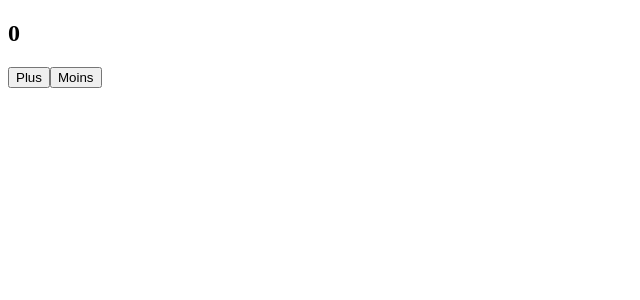
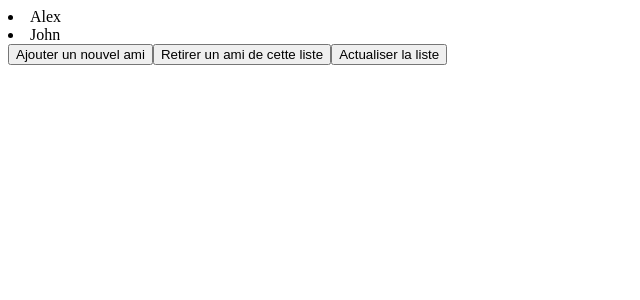
Before and after one commit to ThibautRingdev/react-demos-with-vite, a React (Vite) app: page / in a window 1280 px wide. Shown: the top 300 px of the page, without its empty margins (0-640 px from the left). Built offline with nearby package versions, Linux system fonts and the light colour scheme.

Commit message:
add update and remove operations on array state

```diff
--- a/src/App.jsx
+++ b/src/App.jsx
@@ -1,14 +1,21 @@
 import { useState } from "react";
 
 const App = () => {
- const [count, setCount] = useState(0);
- const increment = () => setCount(count+1);
- const decrement = () => setCount(count-1);
+  const [friends, setFriends] = useState(['Alex', 'John'])
+
+  const addOneFriend = () => setFriends([...friends, "Thibaut"]);
+  const removeOneFriend = () => setFriends(friends.filter(f => f !== "Thibaut"));
+  const updateOneFriend = () => {
+    setFriends(friends.map(f => f === "Alex" ? "Alex Toucourt" : f));
+  }
 
  return <section>
-  <h1>{count}</h1>
-  <button onClick={increment}>Plus</button>
-  <button onClick={decrement}>Moins</button>
+  {friends.map(f => (
+    <li key={f}>{f}</li>
+  ))}
+  <button onClick={addOneFriend}>Ajouter un nouvel ami</button>
+  <button onClick={removeOneFriend}>Retirer un ami de cette liste</button>
+  <button onClick={updateOneFriend}>Actualiser la liste</button>
  </section>;
 
 };
```
